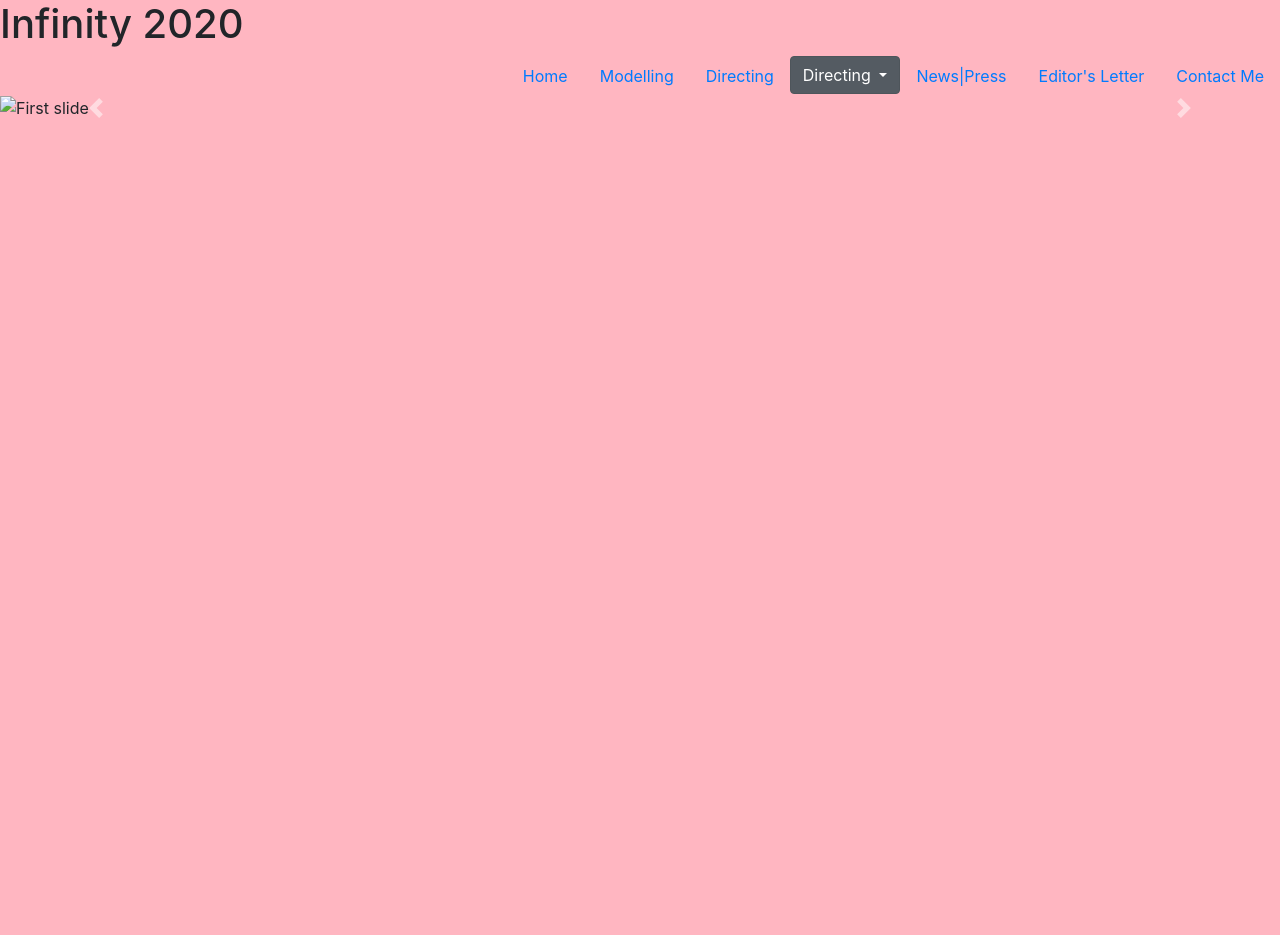
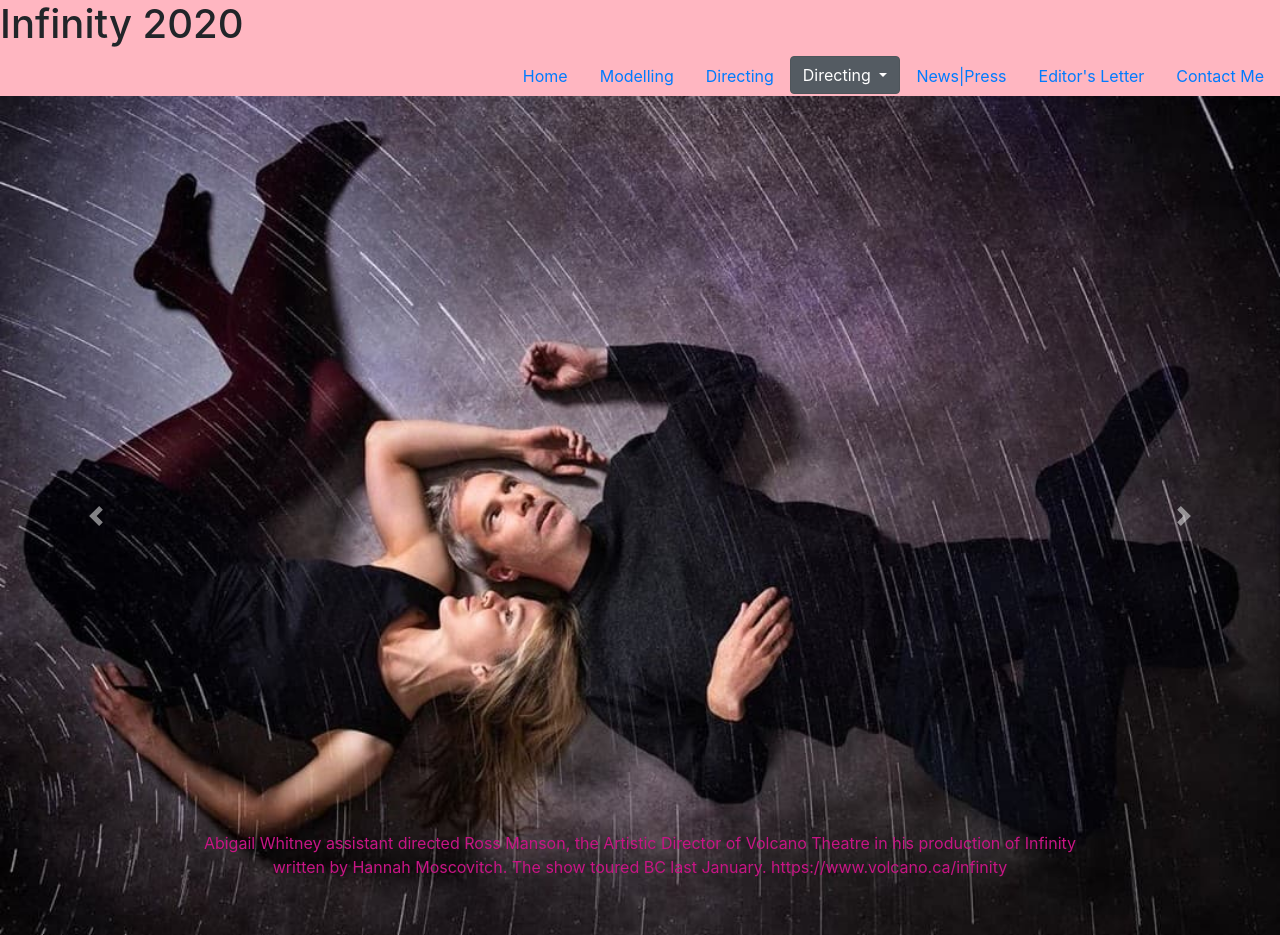
Before and after one commit to abbsterbetterthanyallz/websitedraft-, a plain HTML site: page infinity.html in a window 1280 px wide. Before the commit the page ends 800 px from the top, so only its background shows below. Drawn offline with nearby package versions, Linux system fonts and the light colour scheme.

Commit message:
Update infinity.html

```diff
--- a/infinity.html
+++ b/infinity.html
@@ -54,7 +54,7 @@
   <div id="carouselExampleControls" class="carousel slide" data-ride="carousel">
     <div class="carousel-inner">
       <div class="carousel-item active">
-        <img class="d-block w-100" src="images/infinity.jpg" alt="First slide">
+        <img class="d-block w-100" src="infinity.jpg" alt="First slide">
         <div class="carousel-caption d-none d-md-block">
    <p>Abigail Whitney assistant directed Ross Manson, the Artistic Director of Volcano Theatre in his production of Infinity written by Hannah Moscovitch. The show toured BC last January.
 
```
